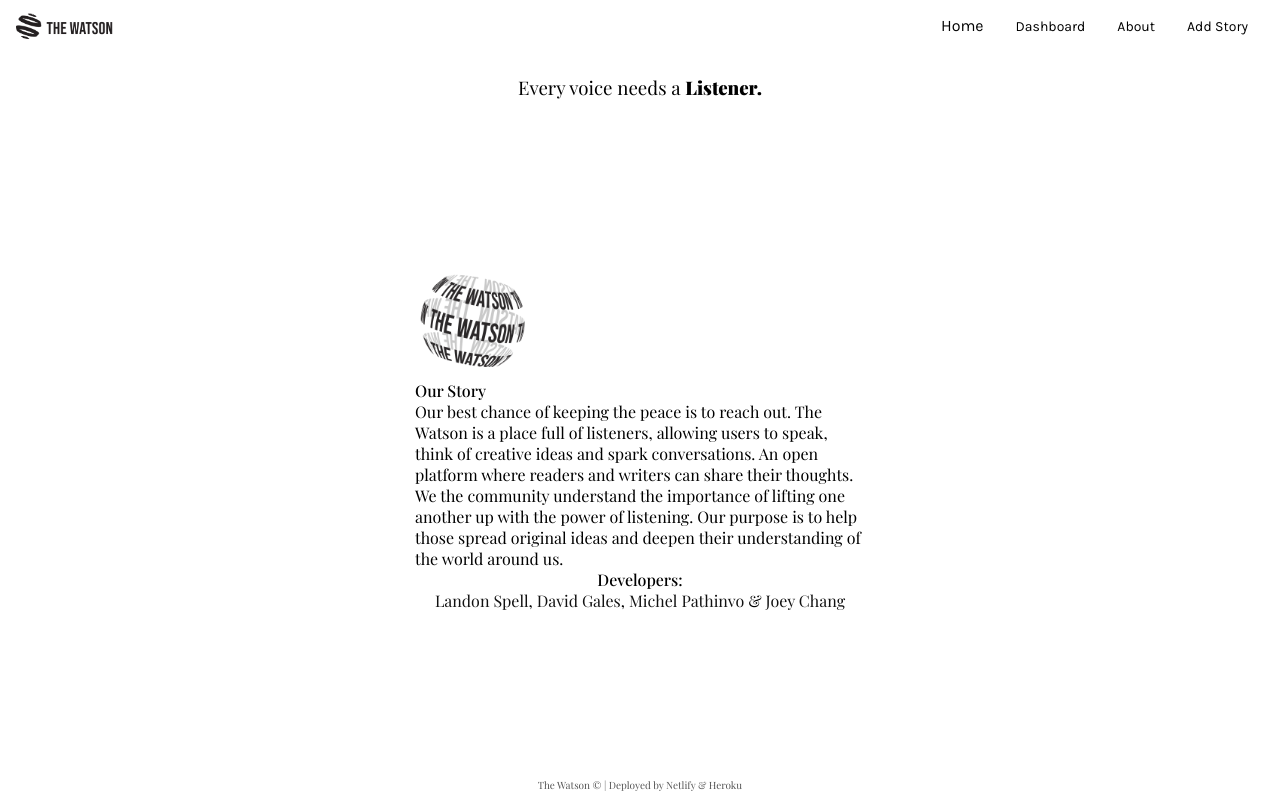
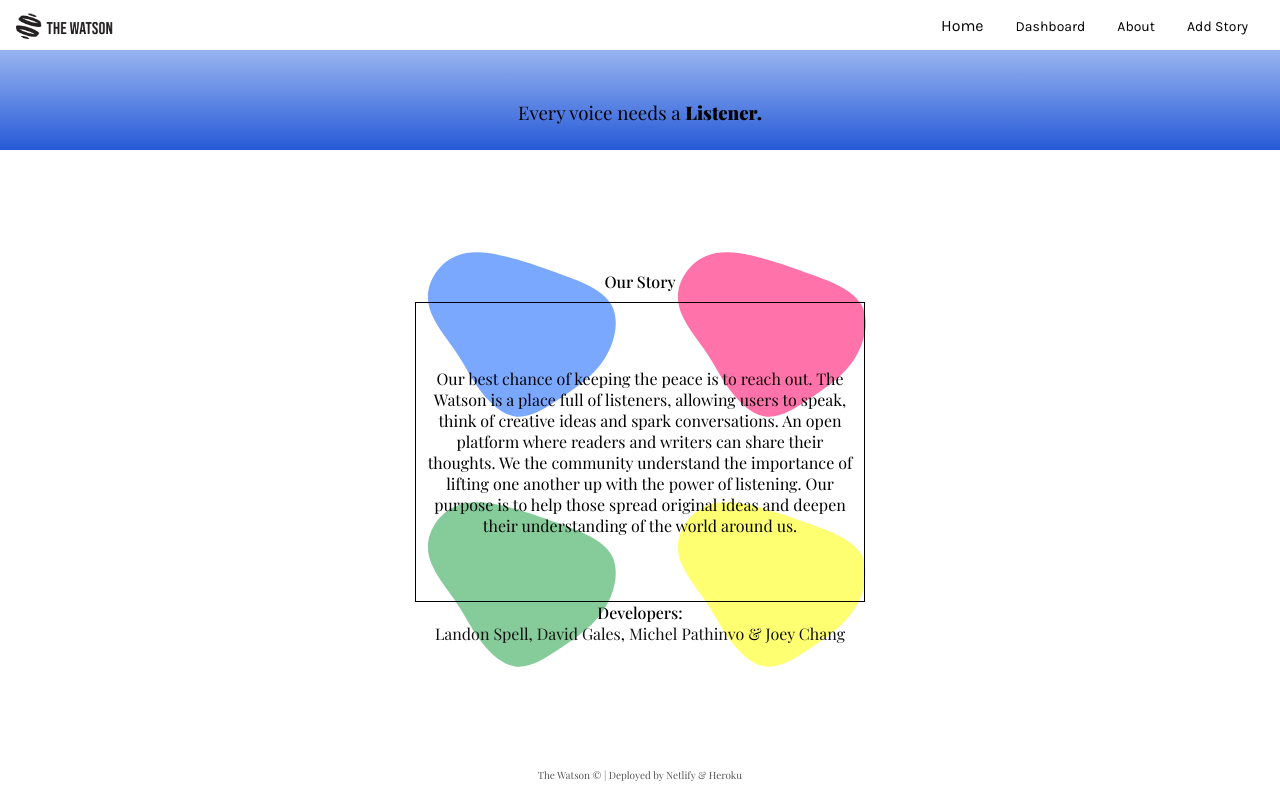
Before and after one commit to watson-project/watson-frontend, a React (Create React App) app: page /about in a window 1280 px wide. Built offline with nearby package versions, Linux system fonts and the light colour scheme.

Commit message:
Updated About Page

```diff
--- a/src/components/About/About.js
+++ b/src/components/About/About.js
@@ -6,13 +6,14 @@ function About(props) {
 	return (
 		<>
 			<h3 className={styles.titleContainer}>
-				Every voice needs a&nbsp;<span className={styles.listenerContainer}>Listener.</span>
+				Every voice needs a&nbsp;
+				<span className={styles.listenerContainer}>Listener.</span>
 			</h3>
 			<div className={styles.aboutContainer}>
 				<div className={styles.storyContainer}>
-					<img src={logo} alt='hero-logo' className={styles.imageContainer} />
-					<h4>Our Story</h4>
-					<p>
+					{/* <img src={logo} alt='hero-logo' className={styles.imageContainer} /> */}
+					<span>Our Story</span>
+					<p className={styles.textContainer}>
 						Our best chance of keeping the peace is to reach out. The Watson is
 						a place full of listeners, allowing users to speak, think of
 						creative ideas and spark conversations. An open platform where
@@ -52,6 +53,39 @@ function About(props) {
 						Joey Chang
 					</a>
 				</div>
+				<div className={styles.blobs}>
+					<svg
+						viewBox='0 0 200 200'
+						xmlns='http://www.w3.org/2000/svg'
+						className={styles.blobJ}>
+						<path
+							fill='#0F62FE'
+							d='M37.7,-46.6C52.3,-41.3,70,-34.9,77,-22.8C83.9,-10.7,80.2,7.1,71.8,20.4C63.4,33.7,50.4,42.6,37.7,51.2C24.9,59.8,12.5,68.1,0.9,66.9C-10.6,65.6,-21.3,54.8,-28.8,44.5C-36.3,34.2,-40.7,24.4,-48.8,12.7C-56.8,1.1,-68.6,-12.5,-69.6,-26.7C-70.6,-40.9,-60.9,-55.7,-47.5,-61.4C-34.1,-67.2,-17.1,-63.8,-2.8,-60C11.6,-56.2,23.1,-52,37.7,-46.6Z'
+							transform='translate(100 100)'
+						/>
+					</svg>
+					<svg viewBox='0 0 200 200' xmlns='http://www.w3.org/2000/svg'>
+						<path
+							fill='#FF0066'
+							d='M37.7,-46.6C52.3,-41.3,70,-34.9,77,-22.8C83.9,-10.7,80.2,7.1,71.8,20.4C63.4,33.7,50.4,42.6,37.7,51.2C24.9,59.8,12.5,68.1,0.9,66.9C-10.6,65.6,-21.3,54.8,-28.8,44.5C-36.3,34.2,-40.7,24.4,-48.8,12.7C-56.8,1.1,-68.6,-12.5,-69.6,-26.7C-70.6,-40.9,-60.9,-55.7,-47.5,-61.4C-34.1,-67.2,-17.1,-63.8,-2.8,-60C11.6,-56.2,23.1,-52,37.7,-46.6Z'
+							transform='translate(100 100)'
+						/>
+					</svg>
+					<svg viewBox='0 0 200 200' xmlns='http://www.w3.org/2000/svg'>
+						<path
+							fill='#24A148'
+							d='M37.7,-46.6C52.3,-41.3,70,-34.9,77,-22.8C83.9,-10.7,80.2,7.1,71.8,20.4C63.4,33.7,50.4,42.6,37.7,51.2C24.9,59.8,12.5,68.1,0.9,66.9C-10.6,65.6,-21.3,54.8,-28.8,44.5C-36.3,34.2,-40.7,24.4,-48.8,12.7C-56.8,1.1,-68.6,-12.5,-69.6,-26.7C-70.6,-40.9,-60.9,-55.7,-47.5,-61.4C-34.1,-67.2,-17.1,-63.8,-2.8,-60C11.6,-56.2,23.1,-52,37.7,-46.6Z'
+							transform='translate(100 100)'
+						/>
+					</svg>
+					<svg viewBox='0 0 200 200' xmlns='http://www.w3.org/2000/svg' className={styles.blobL}>
+						<path
+							// fill='#FA4D56'
+							d='M37.7,-46.6C52.3,-41.3,70,-34.9,77,-22.8C83.9,-10.7,80.2,7.1,71.8,20.4C63.4,33.7,50.4,42.6,37.7,51.2C24.9,59.8,12.5,68.1,0.9,66.9C-10.6,65.6,-21.3,54.8,-28.8,44.5C-36.3,34.2,-40.7,24.4,-48.8,12.7C-56.8,1.1,-68.6,-12.5,-69.6,-26.7C-70.6,-40.9,-60.9,-55.7,-47.5,-61.4C-34.1,-67.2,-17.1,-63.8,-2.8,-60C11.6,-56.2,23.1,-52,37.7,-46.6Z'
+							transform='translate(100 100)'
+						/>
+					</svg>
+				</div>
 			</div>
 		</>
 	);
--- a/src/components/About/About.module.css
+++ b/src/components/About/About.module.css
@@ -3,10 +3,33 @@
 	flex-direction: column;
 	justify-content: center;
 	align-items: center;
-    max-width: 450px;
+	max-width: 100vh;
 	margin: auto;
-    height: calc(100vh - 125px);
-    /* border: 2px solid red;  */
+	height: calc(100vh - 185px);
+}
+
+.storyContainer {
+	display: flex;
+    flex-direction: column;
+	justify-content: center;
+	align-items: center;
+    text-align: center;
+}
+
+.storyContainer span {
+    margin-bottom: 10px;
+    font-weight: 500;
+}
+
+.textContainer {
+	/* height: 50vh; */
+    display: flex;
+    align-items: center;
+	width: 450px;
+    height: 300px;
+    padding: 5px;
+	margin: auto;
+    border: 1px solid black;
 }
 
 .imageContainer {
@@ -23,6 +46,10 @@
 	justify-content: center;
 	align-items: center;
 	padding: 25px 0 0 0;
+    height: 100px;
+	clip-path: circle(95% at 50% 0);
+	/* background: linear-gradient(180deg, #4477eb, #2050c3); */
+	background: linear-gradient(180deg, rgb(152, 180, 240), #265ad7);
 }
 
 .developerContainer a {
@@ -37,3 +64,17 @@
 .aboutContainer h4 {
 	font-weight: 500;
 }
+
+.blobs {
+    display: grid;
+    grid-template-columns: repeat(2, 1fr);
+    grid-template-rows: repeat(2, 1fr);
+    width: 500px;
+    opacity: 55%;
+    z-index: -1;
+    position: absolute;
+}
+
+.blobL path {
+    fill: yellow;
+}
```
Lines whose indentation alone changed are shown as unchanged.
